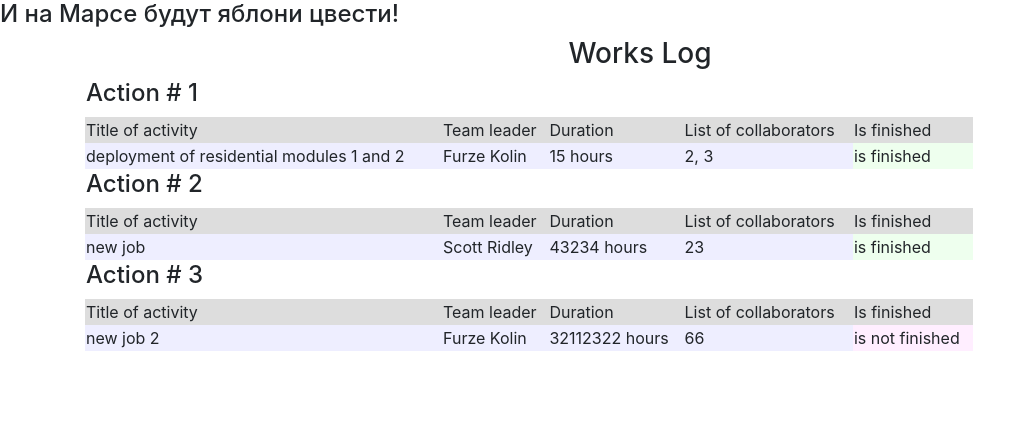
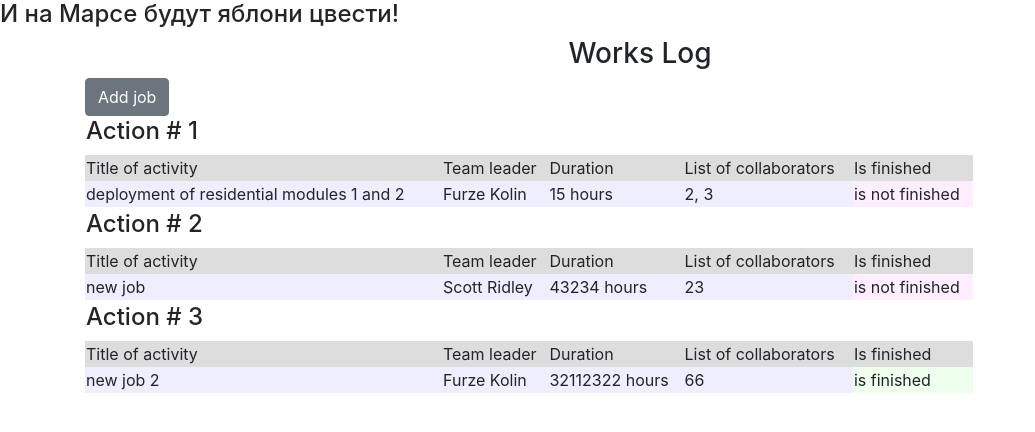
Before and after one commit to aeedX/ya_lessons, a Flask app: page / in a window 1280 px wide. Shown: the part 82-514 px from the top of the page, without its empty margins (0-1035 px from the left). Run offline with Flask 3, Linux system fonts and the light colour scheme; data comes from the database, SQL or seed files in the repository; both versions use the stored data as it was after the commit; some libraries are stand-ins or nearby versions.

Commit message:
FLASK.SQLALCHEMY_finished-app

```diff
--- a/forms.py
+++ b/forms.py
@@ -8,7 +8,7 @@ class JobForm(FlaskForm):
     job = StringField('Job Title', validators=[DataRequired()])
     work_size = IntegerField('Work Size', validators=[DataRequired()])
     collaborators = StringField('Collaborators', validators=[DataRequired()])
-    is_finished = BooleanField('is job finished?', validators=[DataRequired()])
+    is_finished = BooleanField('is job finished?',)
     submit = SubmitField('Submit')
 
 
--- a/main.py
+++ b/main.py
@@ -83,6 +83,39 @@ def add_job():
     return render_template('addjob.html', title='Adding a Job', form=form, current_user=current_user)
 
 
+@app.route('/editjob/<int:jobs_id>', methods=['GET', 'POST'])
+@login_required
+def edit_job(jobs_id):
+    form = JobForm()
+    if form.validate_on_submit():
+        if form.team_leader.data == current_user.id or current_user.id == 1:
+            db_sess = db_session.create_session()
+            job = db_sess.query(Jobs).filter(Jobs.id == jobs_id).first()
+            if job:
+                job.team_leader = form.team_leader.data
+                job.job = form.job.data
+                job.work_size = form.work_size.data
+                job.collaborators = form.collaborators.data
+                job.is_finished = form.is_finished.data
+                db_sess.commit()
+            return redirect('/')
+        else:
+            return render_template('addjob.html', message="нет доступа",
+                                   title='Edit a Job', form=form, current_user=current_user)
+    return render_template('addjob.html', title='Edit a Job', form=form, current_user=current_user)
+
+
+@app.route('/deljob/<int:jobs_id>', methods=['GET', 'POST'])
+@login_required
+def del_job(jobs_id):
+    db_sess = db_session.create_session()
+    job = db_sess.query(Jobs).filter(Jobs.id == jobs_id).first()
+    if job and (job.team_leader == current_user.id or current_user.id == 1):
+        db_sess.delete(job)
+        db_sess.commit()
+    return redirect('/')
+
+
 if __name__ == '__main__':
     db_session.global_init("db/data.db")
     app.run()
--- a/templates/works.html
+++ b/templates/works.html
@@ -2,6 +2,7 @@
 
 {% block content %}
 <h3 align="center">Works Log</h3>
+<a type="button" class="btn btn-secondary" href="/addjob">Add job</a>
 <table border="0" width="80%">
     {% for work in works %}
         <tr>
@@ -20,10 +21,18 @@
             <td>{{work.work_size}} hours</td>
             <td>{{work.collaborators}}</td>
             {% if work.is_finished %}
+                <td bgcolor="#eeffee">is finished</td>
+            {% else %}
                 <td bgcolor="#ffeeff">is not finished</td>
-            {% else %}
-                <td bgcolor="#eeffee">is finished</td>
             {% endif %}
+        </tr>
+        <tr>
+            <td colspan="5">
+                {% if current_user.id == work.team_leader or current_user.id == 1 %}
+                    <a type="button" class="btn btn-warning" href="/editjob/{{work.id}}">Edit job</a>
+                    <a type="button" class="btn btn-danger" href="/deljob/{{work.id}}">Delete job</a>
+                {% endif %}
+            </td>
         </tr>
     {% endfor %}
 </table>
```
Also changed, not shown: db/data.db.
